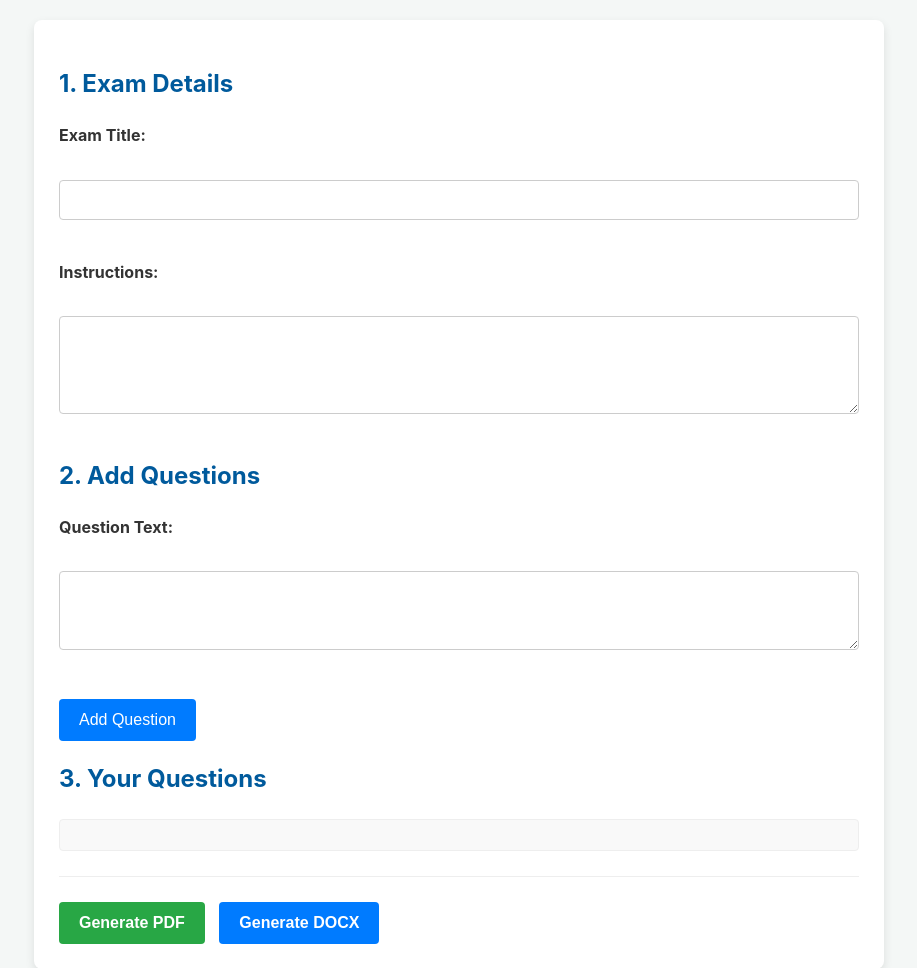
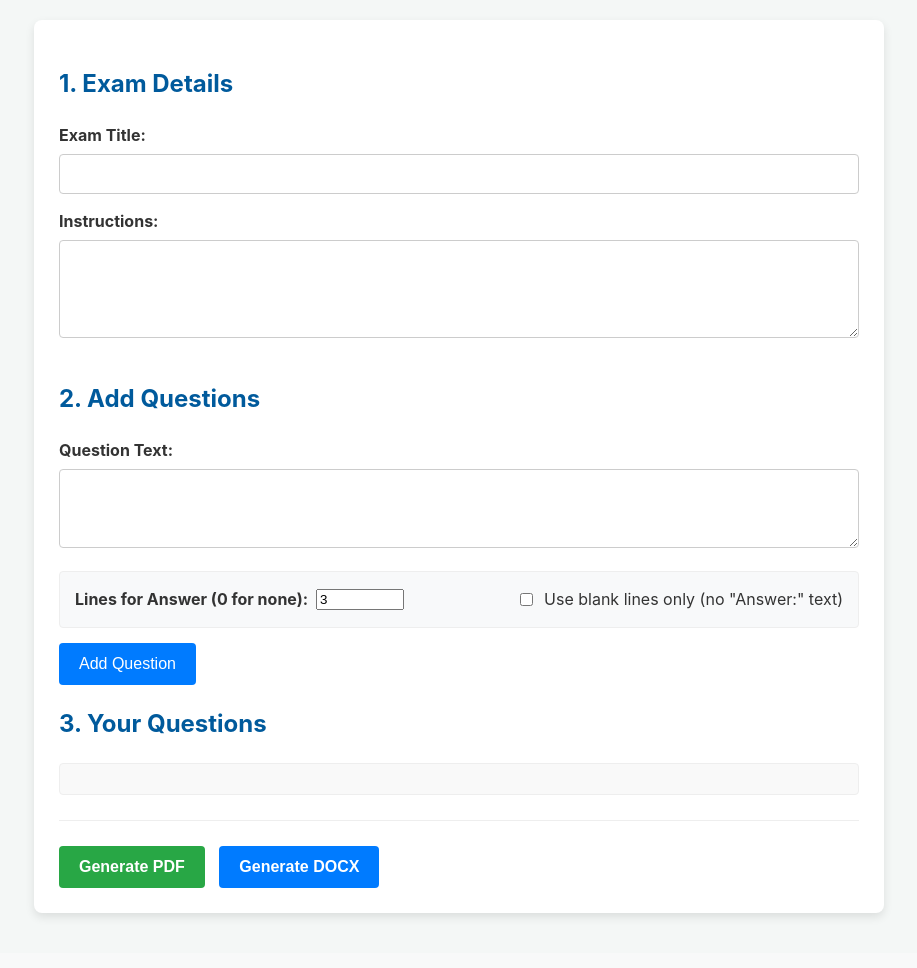
Before and after one commit to tomi3-11/ExamGenius, a Flask app: page / in a window 1280 px wide. Shown: the part 123-1091 px from the top of the page, without its empty margins (181-1098 px from the left). After the commit the page ends 1042 px from the top, so only its background shows below. Run offline with Flask 3, Linux system fonts and the light colour scheme.

Commit message:
Modify the project file to add DOCX export and bug fixes

```diff
--- a/app.py
+++ b/app.py
@@ -40,40 +40,57 @@ def generate_pdf():
         # Get the data from the JSON
         title = data.get('title', 'Exam Paper')
         instructions = data.get('instructions', '')
-        questions = data.get('questions', [])
+        questions = data.get('questions', []) # This is a list of objects
 
         # Create the PDF object
-        pdf = PDF()
+        # Assumes your custom PDF class 'PDF()' is defined elsewhere
+        # If not, change this back to pdf = FPDF()
+        pdf = FPDF()
         pdf.add_page()
 
-        # Adding Unicode Font
+        # Adding Unicode Font (This assumes FONT_PATH is defined correctly)
         pdf.add_font('DejaVu', "", FONT_PATH)
         pdf.add_font("DejaVu", "B", FONT_PATH)
 
         # adding Title
         pdf.set_font('DejaVu', "B", 16)
-        # The 'C' argument centers the text
+        # --- FIX for DeprecationWarning ---
         pdf.cell(0, 10, title, new_x="LMARGIN", new_y="NEXT", align='C')
-        pdf.ln(10) # Add a 10mm line break
 
         # Add instructions
         if instructions:
-            pdf.set_font('DejaVu', '', 12) # Font: Arial, Regular, Size 12
-            # Multi_cell handles text wrapping automatically
+            pdf.set_font('DejaVu', '', 12)
             pdf.multi_cell(0, 10, instructions)
             pdf.ln(10)
 
         # Add questions
         pdf.set_font('DejaVu', '', 12)
-        for i, question in enumerate(questions, 1):
-            # Format each question with a number
-            question = question.replace("→", "->")
-            question_text = f'{i}. {question}'
-            pdf.multi_cell(0, 10, question_text)
-            pdf.ln(5) # Add a small break after each question.
+        for i, question_data in enumerate(questions, 1):
 
-        # Generate the PDF in memory, Instead of saving to a file.
-        pdf_bytes = pdf.output(dest='S')
+            q_text = question_data.get('text', '').replace("→", "->")
+            answer_lines = question_data.get('lines', 0)
+            is_blank_only = question_data.get('blankOnly', False)
+
+            pdf.multi_cell(0, 10, f'{i}. {q_text}')
+
+            if answer_lines > 0:
+                pdf.ln(5)
+                if not is_blank_only:
+                    pdf.set_font('DejaVu', '', 11)
+                    pdf.cell(0, 10, "Answer:")
+                    pdf.ln(5)
+
+                pdf.set_font('DejaVu', '', 12)
+                for _ in range(answer_lines):
+                    # --- FIX for DeprecationWarning ---
+                    pdf.cell(0, 10, "", border='B', new_x="LMARGIN", new_y="NEXT")
+                pdf.ln(7)
+            else:
+                pdf.ln(5)
+
+        # --- CRASH FIX HERE ---
+        # The 'dest' parameter is also deprecated, and we remove '.encode()'
+        pdf_bytes = pdf.output()
         pdf_buffer = io.BytesIO(pdf_bytes)
 
         # Send the PDF back to the browser
@@ -85,70 +102,71 @@ def generate_pdf():
         )
 
     except Exception as e:
-        print(f"Error occured: {e}")
+        print(f"Error occured (PDF): {e}")
         return jsonify({"error": "Failed to generate PDF"}), 500
 
 
 @app.route('/generate-docx', methods=['POST'])
 def generate_docx():
     """
-    Receives exam data, create a DOCX, and sends it back for download.
+    Receives exam data, creates a DOCX, and sends it back for download.
     """
     try:
         data = request.get_json()
+
         title = data.get('title', 'Exam Paper')
         instructions = data.get('instructions', '')
         questions = data.get('questions', [])
 
-        # --- Create the Document object ---
         doc = Document()
 
-        # --- Add Title ---
-        title_paragraph = doc.add_paragraph(title)
+        # --- SAFER METHOD for Title ---
+        # 1. Add an empty paragraph and center it
+        title_paragraph = doc.add_paragraph()
         title_paragraph.alignment = WD_ALIGN_PARAGRAPH.CENTER
-        # Set font style for the title
-        title_run = title_paragraph.runs[0]
+        # 2. Add the text as a 'run' to that paragraph
+        title_run = title_paragraph.add_run(title)
+        # 3. Style the run
         title_run.font.size = Pt(16)
         title_run.font.bold = True
-        doc.add_paragraph() # Add a space
+        doc.add_paragraph() # Add space
 
         # --- Add Instructions ---
         if instructions:
             doc.add_paragraph(instructions)
-            doc.add_paragraph() # Add a space
+            doc.add_paragraph()
 
-        # --- add Questions ---
+        # --- Add Questions ---
         for i, question_data in enumerate(questions, 1):
-            question_text = question_data.get('text', '')
+
+            q_text = question_data.get('text', '')
             answer_lines = question_data.get('lines', 0)
             is_blank_only = question_data.get('blankOnly', False)
 
-            # Write the question number and text
-            doc.add_paragraph(f'{i}. {question_text}')
+            doc.add_paragraph(f'{i}. {q_text}')
 
             if answer_lines > 0:
                 if not is_blank_only:
-                    # Add "Answer:" prompt
-                    answer_prompt = doc.add_paragraph('Answer:')
-                    answer_prompt.runs[0].font.italic = True
+                    # --- SAFER METHOD for "Answer:" prompt ---
+                    # 1. Add an empty paragraph
+                    answer_prompt_p = doc.add_paragraph()
+                    # 2. Add the "Answer:" text as a run
+                    answer_run = answer_prompt_p.add_run("Answer:")
+                    # 3. Style the run
+                    answer_run.font.italic = True
 
-                # Add blank lines
-                # In DOCX, we can't just draw lines.
-                # A good subtitute is adding paragraphs of underscores.
-                line = "________________________________________________________________________"
+                line = "____________________________________________________________"
                 for _ in range(answer_lines):
                     doc.add_paragraph(line)
-
                 doc.add_paragraph()
             else:
                 doc.add_paragraph()
 
-        # --- Save the DOCX to memory
+        # --- Generate and Send the DOCX ---
         doc_buffer = io.BytesIO()
         doc.save(doc_buffer)
         doc_buffer.seek(0)
 
-        # --- Send the DOCX back to the browser ---
         return send_file(
             doc_buffer,
             as_attachment=True,
@@ -158,7 +176,7 @@ def generate_docx():
 
     except Exception as e:
         print(f"An error occurred (DOCX): {e}")
-        return {"error": "Failed to generate DOCX."}, 500
+        return jsonify({"error": "Failed to generate DOCX"}), 500
 
 # Entry point
 if __name__ == "__main__":
--- a/static/css/style.css
+++ b/static/css/style.css
@@ -117,3 +117,35 @@ button {
 #generateDocxBtn:hover {
     background-color: #0056b3;
 }
+
+.question-options {
+    display: flex;
+    justify-content: space-between;
+    align-items: center;
+    background-color: #f8f9fa;
+    padding: 15px;
+    border: 1px solid #eee;
+    border-radius: 4px;
+    margin-bottom: 15px;
+    flex-wrap: wrap;
+}
+
+/* This targets the inner divs holding each option */
+.question-options div {
+    display: flex;
+    align-items: center;
+    gap: 8px;
+}
+
+/* * This overrides our main 'label' styles
+ * for labels *inside* the options box.
+*/
+.question-options label {
+    display: inline-block;
+    margin-bottom: 0;
+    font-weight: bold;
+}
+
+.question-options input[type="checkbox"] + label {
+    font-weight: normal;
+}
--- a/static/js/script.js
+++ b/static/js/script.js
@@ -5,8 +5,8 @@ document.addEventListener('DOMContentLoaded', () => {
     const examTitleInput = document.getElementById('examTitle');
     const examInstructionsInput = document.getElementById('examInstructions');
     const newQuestionTextInput = document.getElementById('newQuestionText');
-    const answerLinesInput = document.getElementById('answerLines'); // Correctly gets this
-    const blankLinesOnlyCheckbox = document.getElementById('blankLinesOnly'); // Correctly gets this
+    const answerLinesInput = document.getElementById('answerLines');
+    const blankLinesOnlyCheckbox = document.getElementById('blankLinesOnly');
     const addQuestionBtn = document.getElementById('addQuestionBtn');
     const questionList = document.getElementById('questionList');
     const generatePdfBtn = document.getElementById('generatePdfBtn');
@@ -46,7 +46,7 @@ document.addEventListener('DOMContentLoaded', () => {
         }
     });
 
-    // --- 4. Handle the PDF generation (No errors here) ---
+    // --- 4. Handle the PDF generation ---
     generatePdfBtn.addEventListener('click', async () => {
         const examData = {
             title: examTitleInput.value,
@@ -83,7 +83,7 @@ document.addEventListener('DOMContentLoaded', () => {
         }
     });
 
-    // --- 5. Handle the docx generation (TYPOS FIXED) ---
+    // --- 5. Handle the docx generation ---
     generateDocxBtn.addEventListener('click', async () => {
         const examData = {
             title: examTitleInput.value,
@@ -109,18 +109,15 @@ document.addEventListener('DOMContentLoaded', () => {
             const a = document.createElement('a');
             a.style.display = 'none';
 
-            // --- FIXES HERE ---
-            a.href = url; // Was 'a.href. url;'
+            a.href = url;
             a.download = 'exam.docx';
             document.body.appendChild(a);
-
-            a.click(); // Was missing semicolon
-
+            a.click();
             window.URL.revokeObjectURL(url);
 
         } catch (error) {
             console.error('Error:', error);
-            alert('Failed to generate DOCX. Check the console for more details.'); // Was missing semicolon
+            alert('Failed to generate DOCX. Check the console for more details.');
         }
     });
 });
--- a/templates/index.html
+++ b/templates/index.html
@@ -16,17 +16,29 @@
     <main>
         <section id="exam-details">
             <h2>1. Exam Details</h2>
-            <label for="examTitle">Exam Title:</label><br>
-            <input type="text" id="examTitle" name="examTitle"><br><br>
+            <label for="examTitle">Exam Title:</label>
+            <input type="text" id="examTitle" name="examTitle">
 
-            <label for="examInstructions">Instructions:</label><br>
+            <label for="examInstructions">Instructions:</label>
             <textarea id="examInstructions" name="examInstructions" rows="4"></textarea>
         </section>
 
         <section id="question-adder">
             <h2>2. Add Questions</h2>
-            <label for="newQuestionText">Question Text:</label><br>
-            <textarea id="newQuestionText" rows="3"></textarea><br><br>
+            <label for="newQuestionText">Question Text:</label>
+            <textarea id="newQuestionText" rows="3"></textarea>
+
+            <div class="question-options">
+                <div>
+                    <label for="answerLines">Lines for Answer (0 for none):</label>
+                    <input type="number" id="answerLines" min="0" value="3" style="width: 80px;">
+                </div>
+                <div>
+                    <input type="checkbox" id="blankLinesOnly" name="blankLinesOnly">
+                    <label for="blankLinesOnly">Use blank lines only (no "Answer:" text)</label>
+                </div>
+            </div>
+
             <button type="button" id="addQuestionBtn">Add Question</button>
         </section>
 
@@ -41,7 +53,6 @@
         <button type="button" id="generateDocxBtn">Generate DOCX</button>
     </main>
 
-    <!-- <script src="../static/js/script.js"></script> -->
     <script src="{{ url_for('static', filename='js/script.js') }}"></script>
 
 </body>
```
